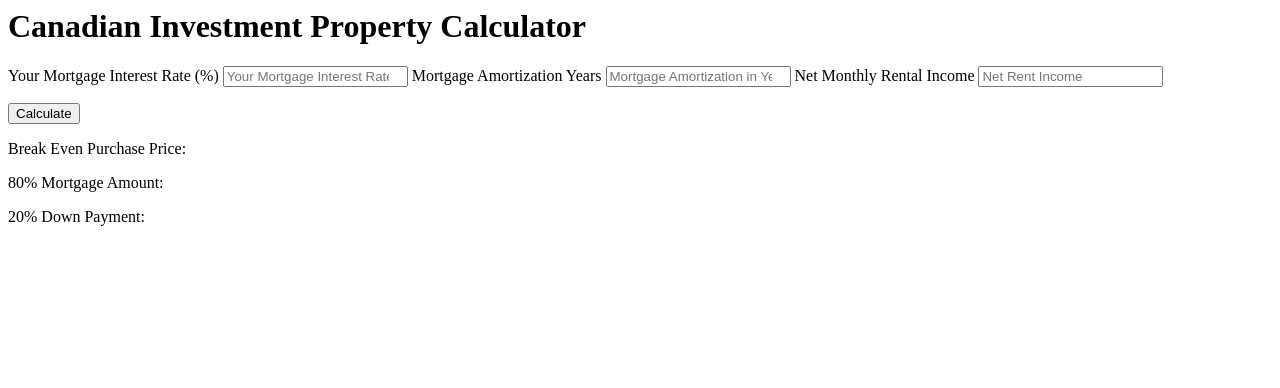
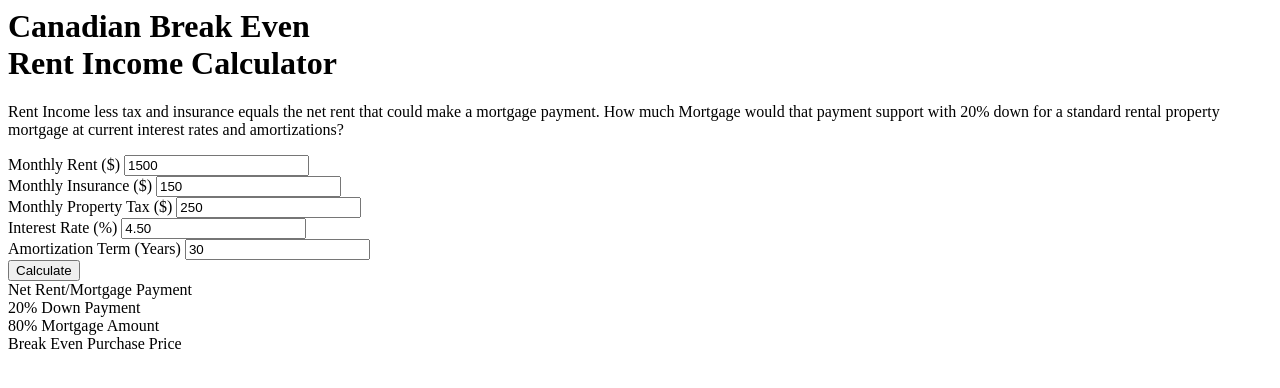
Before and after one commit to JerryCharlton/Canadian-Break-Even-Rent-Income-Calculator, a plain HTML site: page index.html in a window 1280 px wide. Drawn offline with Linux system fonts and the light colour scheme.

Commit message:
Update index.html

```diff
--- a/index.html
+++ b/index.html
@@ -1,19 +1,33 @@
-    <div class="calculator">
-        <h1>Canadian Investment Property Calculator</h1>
-        <label for="rateInput">Your Mortgage Interest Rate (%)</label>
-        <input type="number" id="rateInput" placeholder="Your Mortgage Interest Rate" />
+   <div class="calculator">
+  <h1>Canadian Break Even<br />Rent Income Calculator</h1>
+  <p>Rent Income less tax and insurance equals the net rent that could make a mortgage payment. How much Mortgage would that payment support with 20% down for a standard rental property mortgage at current interest rates and amortizations?</p>
 
-        <label for="yearsInput">Mortgage Amortization Years</label>
-        <input type="number" id="yearsInput" placeholder="Mortgage Amortization in Years" />
+  <div><label for="grossRent">Monthly Rent ($)</label>
+    <input id="grossRent" type="number" value="1500" step="50"
+           title="Enter the expected monthly rent income for this property" />
+  </div>
 
-        <label for="paymentInput">Net Monthly Rental Income</label>
-        <input type="number" id="paymentInput" placeholder="Net Rent Income" />
+  <div><label for="insurance">Monthly Insurance ($)</label>
+    <input id="insurance" type="number" value="150" step="10"
+           title="Enter the estimated monthly insurance cost" />
+  </div>
 
-      <p><button id="calculateButton">Calculate</button></p>
+  <div><label for="propertyTax">Monthly Property Tax ($)</label>
+    <input id="propertyTax" type="number" value="250" step="10"
+           title="Enter the estimated monthly property tax expense" />
+  </div>
 
-        <div id="result" class="hidden">
-          <p>Break Even Purchase Price:  <span id="breakEvenPrice"></span></p>
-          <p>      80% Mortgage Amount:  <span id="mortgageAmount"></span></p>
-          <p>         20% Down Payment:  <span id="downPayment"></span></p>
-        </div>
-    </div>
+  <div><label for="rateInput">Interest Rate (%)</label>
+    <input id="rateInput" type="number" value="4.50" step="0.25"
+           title="Enter the annual interest rate of the mortgage in percentage" />
+  </div>
+
+  <div><label for="yearsInput">Amortization Term (Years)</label>
+    <input id="yearsInput" type="number" value="30" step="5"
+           title="Enter the amortization period of the loan in years" />
+  </div>
+
+  <button id="calculateButton">Calculate</button>
+  <div id="result">Net Rent/Mortgage Payment<br /> 20% Down Payment<br /> 80% Mortgage Amount<br /> Break Even Purchase Price</div>
+  <script type="text/javascript" src="https://jerrycharlton.com/_media/RentBuysCalculator.js"></script>
+</div>
```
